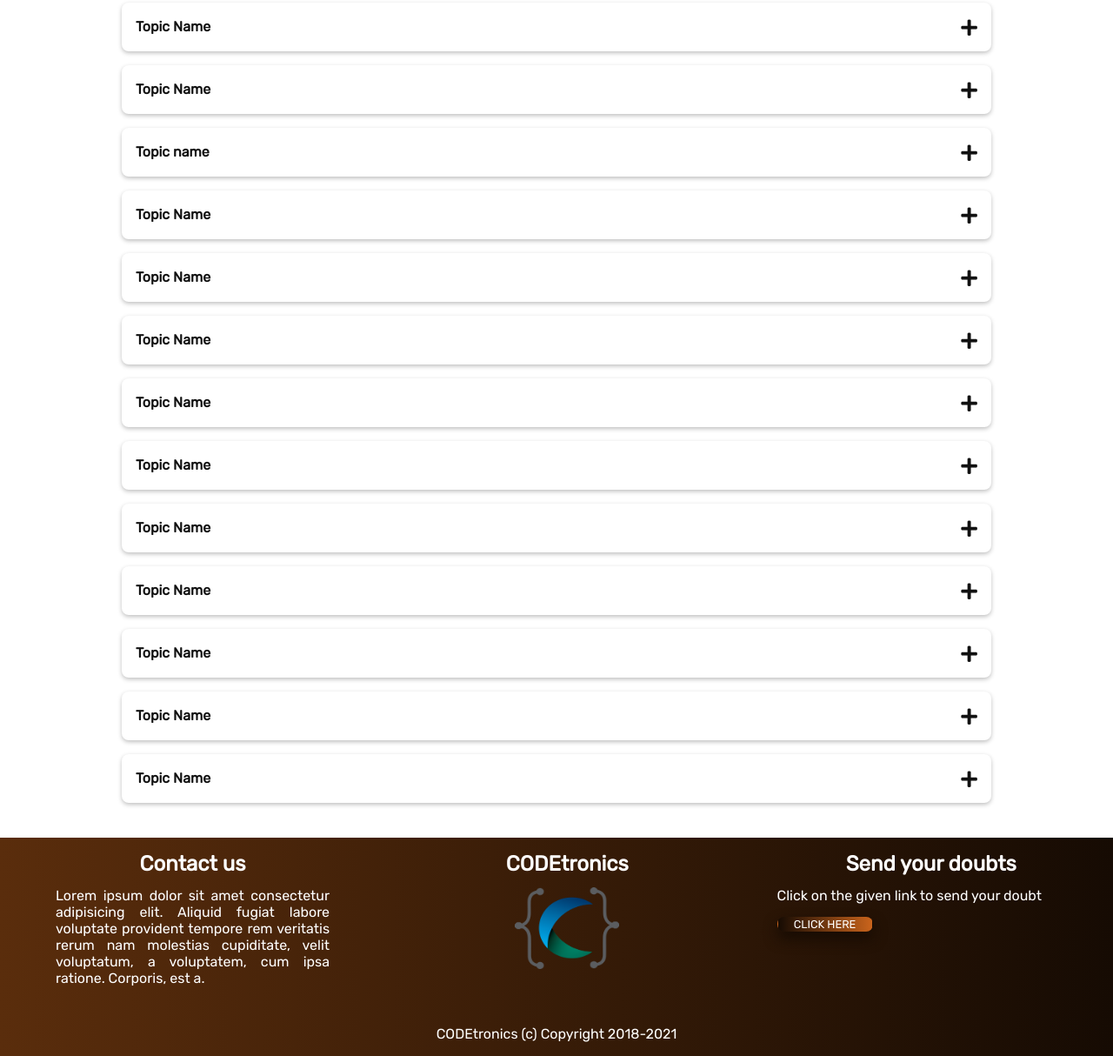
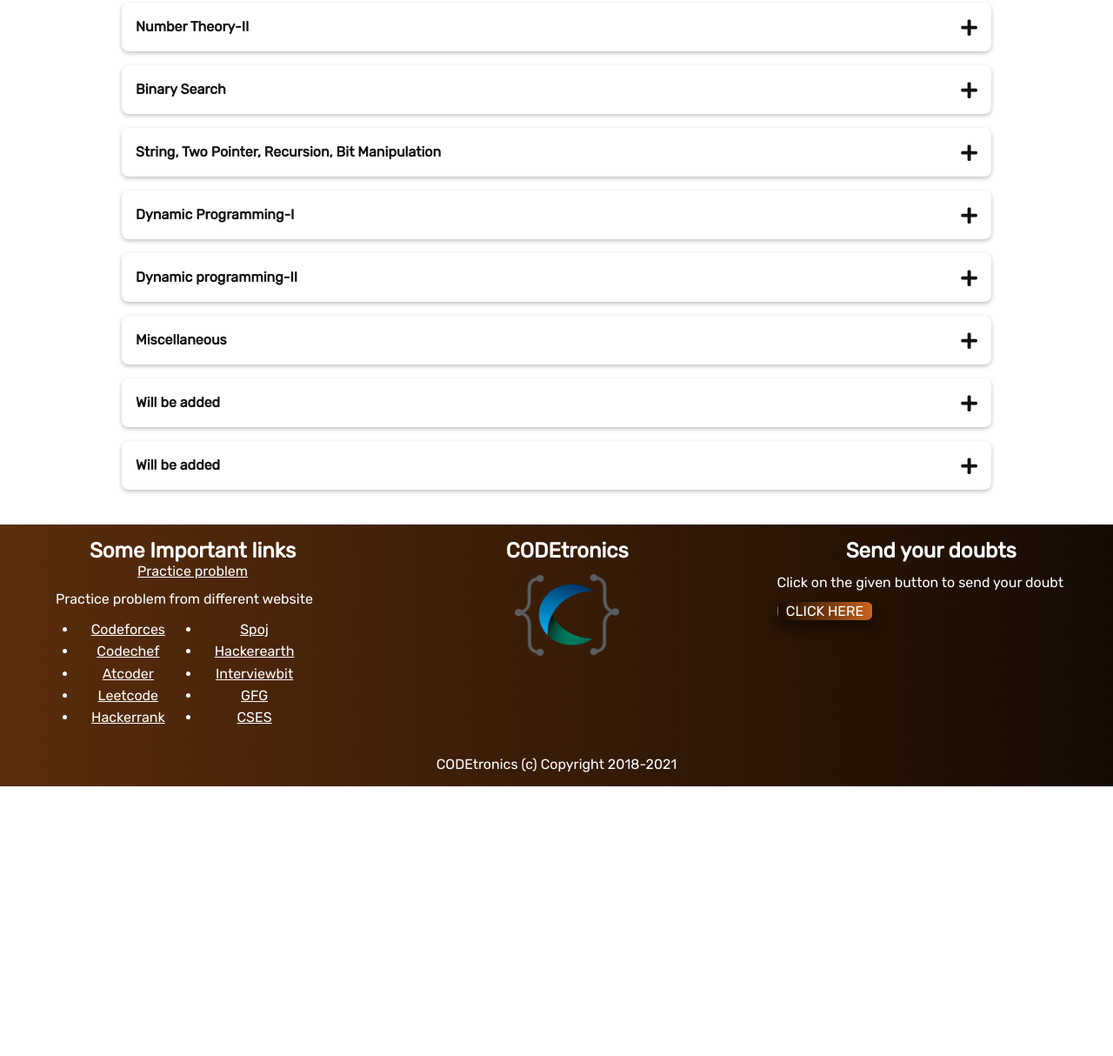
Before and after one commit to coolujjwal/CP, a plain HTML site: page resources.html in a window 1280 px wide. Shown: the part 1018-2232 px from the top of the page at 87% size. After the commit the page ends 1922 px from the top, so only its background shows below. Drawn offline with nearby package versions, Linux system fonts and the light colour scheme.

Commit message:
Update resources.html

```diff
--- a/resources.html
+++ b/resources.html
@@ -4,7 +4,8 @@
 <head>
     <meta charset="UTF-8">
     <meta name="viewport" content="width=device-width, initial-scale=1.0">
-    <title>ISM</title>
+    <title>CODEtronics | Resources</title>
+    <link rel='icon' href="./logo/logo1.png" />
     <link rel="stylesheet" href="style2.css" />
     <link rel="stylesheet" href="https://fonts.googleapis.com/css?family=Rubik&display=swap">
     <script src="https://kit.fontawesome.com/a076d05399.js"></script>
@@ -35,123 +36,100 @@
         <h2 class="logo-text">CODEtronics</h2>
         <img src="./logo/logo1.png" alt="">
     </div>
-    <h1>Course</h1>
+    <h1>Resources</h1>
     <div class="accordion">
         <div class="accordion-item">
-            <div class="accordion-item-header">Topic Name</div>
+            <div class="accordion-item-header">STL</div>
             <div class="accordion-item-body">
                 <div class="accordion-item-body-content" id="post-wrapper-id1">
                 </div>
             </div>
         </div>
         <div class="accordion-item">
-            <div class="accordion-item-header">Topic Name</div>
+            <div class="accordion-item-header">Number Theory-I</div>
             <div class="accordion-item-body">
                 <div class="accordion-item-body-content" id="post-wrapper-id2">
                 </div>
             </div>
         </div>
         <div class="accordion-item">
-            <div class="accordion-item-header">Topic Name</div>
+            <div class="accordion-item-header">Number Theory-II</div>
             <div class="accordion-item-body">
                 <div class="accordion-item-body-content" id="post-wrapper-id3">
                 </div>
             </div>
         </div>
         <div class="accordion-item">
-            <div class="accordion-item-header">Topic Name</div>
+            <div class="accordion-item-header">Binary Search</div>
             <div class="accordion-item-body">
                 <div class="accordion-item-body-content" id="post-wrapper-id4">
                 </div>
             </div>
         </div>
         <div class="accordion-item">
-            <div class="accordion-item-header">Topic name</div>
+            <div class="accordion-item-header">String, Two Pointer, Recursion, Bit Manipulation</div>
             <div class="accordion-item-body">
                 <div class="accordion-item-body-content" id="post-wrapper-id5">
                 </div>
             </div>
         </div>
         <div class="accordion-item">
-            <div class="accordion-item-header">Topic Name</div>
+            <div class="accordion-item-header">Dynamic Programming-I</div>
             <div class="accordion-item-body">
                 <div class="accordion-item-body-content" id="post-wrapper-id6">
                 </div>
             </div>
         </div>
         <div class="accordion-item">
-            <div class="accordion-item-header">Topic Name</div>
+            <div class="accordion-item-header">Dynamic programming-II</div>
             <div class="accordion-item-body">
                 <div class="accordion-item-body-content" id="post-wrapper-id7">
                 </div>
             </div>
         </div>
         <div class="accordion-item">
-            <div class="accordion-item-header">Topic Name</div>
+            <div class="accordion-item-header">Miscellaneous</div>
             <div class="accordion-item-body">
                 <div class="accordion-item-body-content" id="post-wrapper-id8">
                 </div>
             </div>
         </div>
         <div class="accordion-item">
-            <div class="accordion-item-header">Topic Name</div>
+            <div class="accordion-item-header">Will be added</div>
             <div class="accordion-item-body">
                 <div class="accordion-item-body-content" id="post-wrapper-id9">
                 </div>
             </div>
         </div>
         <div class="accordion-item">
-            <div class="accordion-item-header">Topic Name</div>
+            <div class="accordion-item-header">Will be added</div>
             <div class="accordion-item-body">
                 <div class="accordion-item-body-content" id="post-wrapper-id10">
-                </div>
-            </div>
-        </div>
-        <div class="accordion-item">
-            <div class="accordion-item-header">Topic Name</div>
-            <div class="accordion-item-body">
-                <div class="accordion-item-body-content" id="post-wrapper-id11">
-                </div>
-            </div>
-        </div>
-        <div class="accordion-item">
-            <div class="accordion-item-header">Topic Name</div>
-            <div class="accordion-item-body">
-                <div class="accordion-item-body-content" id="post-wrapper-id12">
-                </div>
-            </div>
-        </div>
-        <div class="accordion-item">
-            <div class="accordion-item-header">Topic Name</div>
-            <div class="accordion-item-body">
-                <div class="accordion-item-body-content" id="post-wrapper-id13">
-                </div>
-            </div>
-        </div>
-        <div class="accordion-item">
-            <div class="accordion-item-header">Topic Name</div>
-            <div class="accordion-item-body">
-                <div class="accordion-item-body-content" id="post-wrapper-id14">
-                </div>
-            </div>
-        </div>
-        <div class="accordion-item">
-            <div class="accordion-item-header">Topic Name</div>
-            <div class="accordion-item-body">
-                <div class="accordion-item-body-content" id="post-wrapper-id15">
                 </div>
             </div>
         </div>
     </div>
     <footer class="end-of-page">
         <div class="foot-part1 foot">
-            <h2>Contact us</h2>
-            <p>
-                Lorem ipsum dolor sit amet consectetur adipisicing elit. Aliquid fugiat labore voluptate provident
-                tempore rem
-                veritatis rerum nam molestias cupiditate, velit voluptatum, a voluptatem, cum ipsa ratione. Corporis,
-                est a.
-            </p>
+          <h2>Some Important links</h2>
+          <a href="resources.html">Practice problem</a>
+          <p>Practice problem from different website</p>
+          <div id="practicelinks">
+            <ul>
+              <li><a href="https://codeforces.com/problemset" target="_blank">Codeforces</a></li>
+              <li><a href="https://www.codechef.com/problems/school/?itm_medium=navmenu&itm_campaign=problems" target="_blank">Codechef</a></li>
+              <li><a href="https://atcoder.jp/" target="_blank">Atcoder</a></li>
+              <li><a href="https://leetcode.com/problemset/all/" target="_blank">Leetcode</a></li>
+              <li><a href="https://www.hackerrank.com/domains/algorithms?badge_type=problem-solving" target="_blank">Hackerrank</a></li>
+            </ul>
+            <ul>
+              <li><a href="https://www.spoj.com/problems/classical/" target="_blank">Spoj</a></li>
+              <li><a href="https://www.hackerearth.com/practice/" target="_blank">Hackerearth</a></li>
+              <li><a href="https://www.interviewbit.com/courses/programming/" target="_blank">Interviewbit</a></li>
+              <li><a href="https://www.geeksforgeeks.org/fundamentals-of-algorithms/" target="_blank">GFG</a></li>
+              <li><a href="https://cses.fi/problemset/list/" target="_blank">CSES</a></li>
+            </ul>
+          </div>
         </div>
         <div class="foot-part2 foot">
           <div class="logo-img">
@@ -161,8 +139,8 @@
         </div>
         <div class="foot-part3 foot">
           <h2 class="doubt-form">Send your doubts</h2>
-            <p>Click on the given link to send your doubt</p>
-            <div><a href="#" class="btn0">Click here</a></div>
+          <p>Click on the given button to send your doubt</p>
+          <div><a href="https://forms.gle/So6mL4EMx1pvcWEU8" target="_blank" class="btn1">Click here</a></div>
         </div>
       </footer>
     <div class="copy-right">
```
Lines whose indentation alone changed are shown as unchanged.
